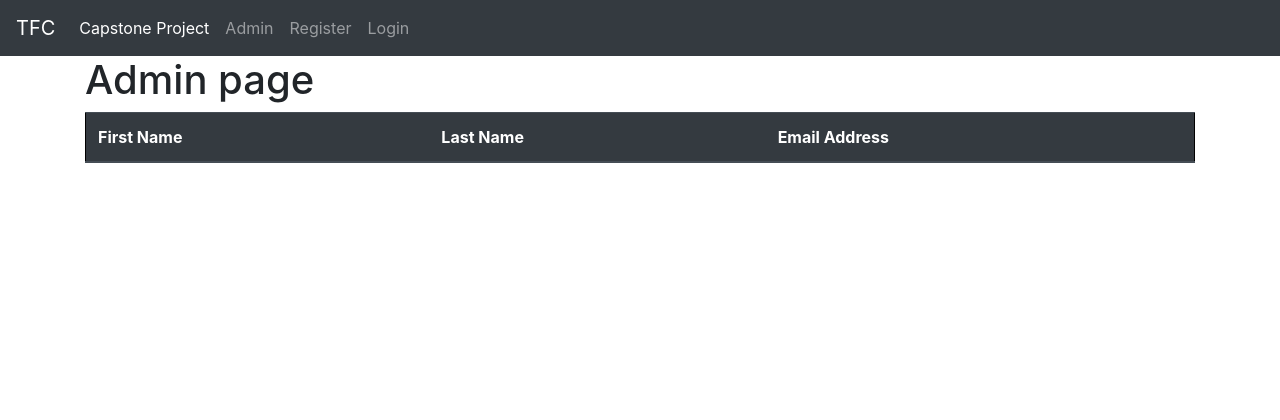
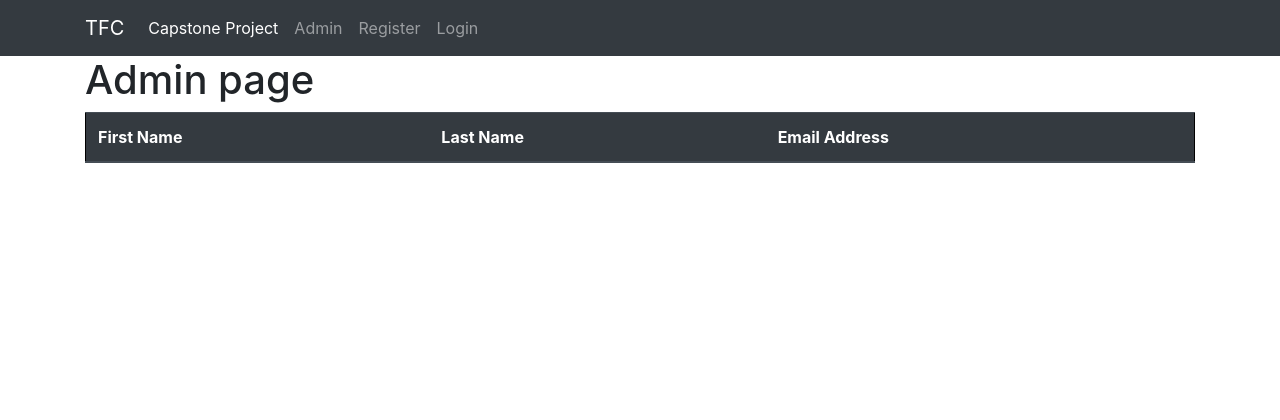
Before and after one commit to the-final-countdown/capstone-project, a Flask app: page /admin in a window 1280 px wide. Shown: the top 420 px of the page. Run offline with Flask 2, Linux system fonts and the light colour scheme; lists and menus that the app fills with data are empty; some libraries are stand-ins or nearby versions.

Commit message:
Updated navbar

```diff
--- a/templates/components/header.html
+++ b/templates/components/header.html
@@ -1,21 +1,33 @@
-<header>
-    <nav class="navbar navbar-expand-md navbar-dark bg-dark">
+<nav class="navbar navbar-expand-lg navbar-dark bg-dark">
+    <div class="container">
         <a class="navbar-brand" href="#">TFC</a>
-        <button class="navbar-toggler" type="button" data-toggle="collapse" data-target="#navbarNavAltMarkup"
-            aria-controls="navbarNavAltMarkup" aria-expanded="false" aria-label="Toggle navigation"> <span
-                class="navbar-toggler-icon"></span></button>
-        <div class="collapse navbar-collapse" id="navbarNavAltMarkup">
-            <div class="navbar-nav">
-                <a class="nav-item nav-link active" href="{{ url_for('index') }}">Capstone Project <span
-                        class="sr-only">(current)</span></a>
-                <a class="nav-item nav-link" href="{{ url_for('admin.admin') }}">Admin</a>
+        <button class="navbar-toggler" type="button" data-toggle="collapse" data-target="#navbarNav"
+            aria-controls="navbarNav" aria-expanded="false" aria-label="Toggle navigation">
+            <span class="navbar-toggler-icon"></span>
+        </button>
+        <div class="collapse navbar-collapse" id="navbarNav">
+            <ul class="nav navbar-nav">
+                <li class="nav-item active">
+                    <a class="nav-link" href="{{ url_for('index') }}">Capstone Project <span
+                            class="sr-only">(current)</span></a>
+                </li>
+                <li class="nav-item">
+                    <a class="nav-link" href="{{ url_for('admin.admin') }}">Admin</a>
+                </li>
                 {% if g.user %}
-                <a class="nav-item nav-link" href="{{ url_for('auth.logout') }}">Logout</a>
+                <li class="nav-item">
+                    <a class="nav-link" href="{{ url_for('auth.logout') }}">Logout</a>
+                </li>
                 {% else %}
-                <a class="nav-item nav-link" href="{{ url_for('auth.register') }}">Register</a>
-                <a class="nav-item nav-link" href="{{ url_for('auth.login') }}">Login</a>
+                <li class="nav-item">
+                    <a class="nav-link" href="{{ url_for('auth.register') }}">Register</a>
+                </li>
+                <li class="nav-item">
+                    <a class="nav-link" href="{{ url_for('auth.login') }}">Login</a>
+                </li>
                 {% endif %}
-            </div>
+
+            </ul>
         </div>
-    </nav>
-</header>
+    </div>
+</nav>
```
Also changed, not shown: static/style.css (line endings or trailing spaces).
